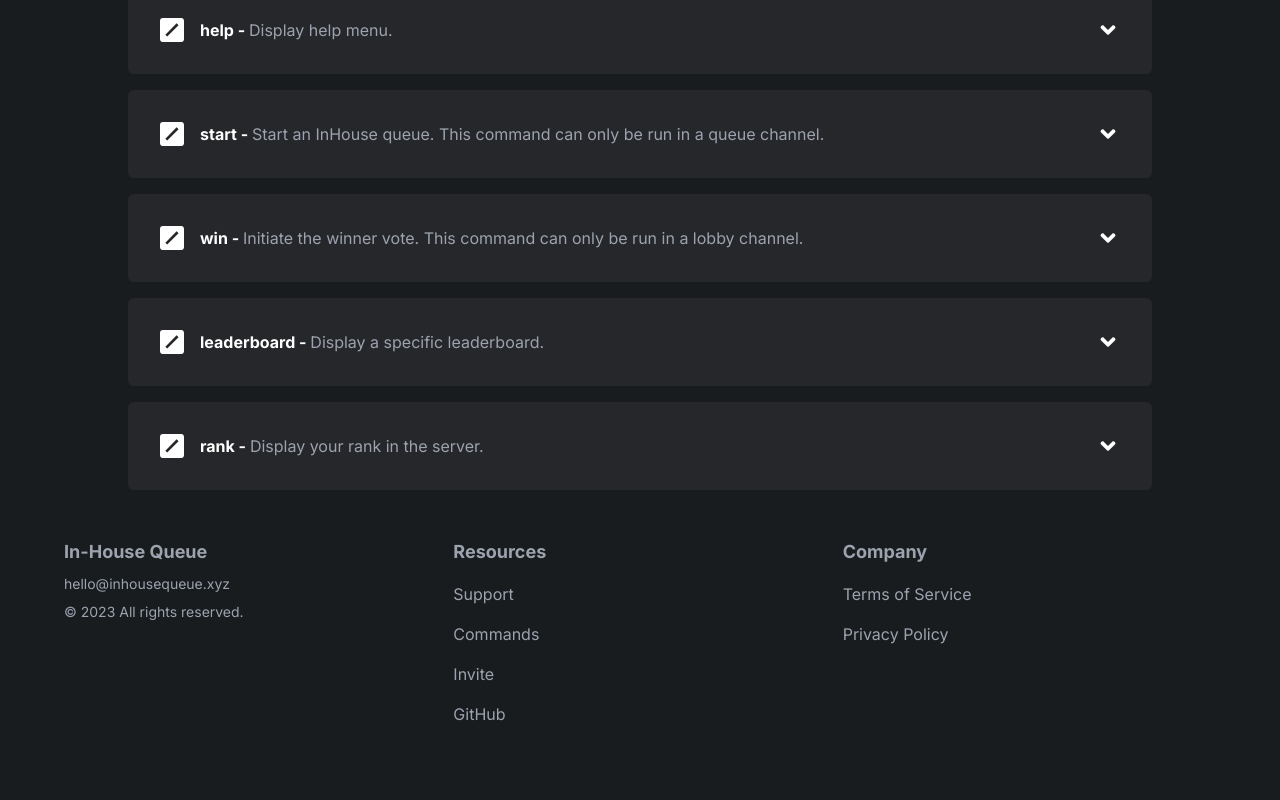
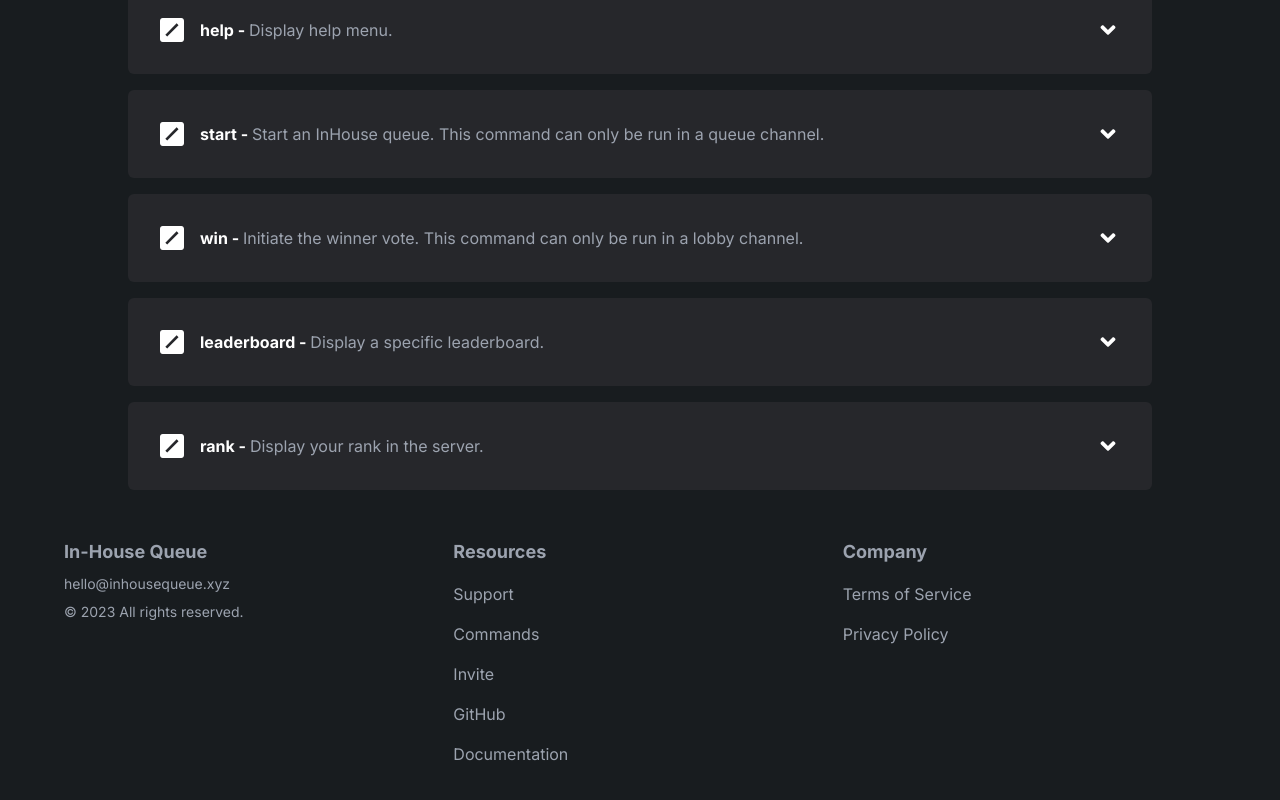
Before and after one commit to ItzDerock/InHouseQueue-site, a Next.js app: page /commands in a window 1280 px wide. Shown: the part 1912-2712 px from the top of the page. Before the commit the page ends 2686 px from the top, so only its background shows below. Built offline with nearby package versions, Linux system fonts and the light colour scheme.

Commit message:
update header

```diff
--- a/src/partials/Footer.tsx
+++ b/src/partials/Footer.tsx
@@ -43,6 +43,11 @@ export default function Footer(props: { withBorder?: boolean }) {
                   GitHub
                 </a>
               </li>
+              <li>
+              <a href="https://docs.inhousequeue.xyz/">
+                Documentation
+              </a>
+             </li>
             </ul>
           </div>
 
--- a/src/partials/Navbar.tsx
+++ b/src/partials/Navbar.tsx
@@ -21,6 +21,10 @@ const links = [
   {
     name: "GitHub",
     href: "https://github.com/HenrySpartGlobal/InHouseQueue"
+  },
+  {
+    name: "Documentation",
+    href: "https://docs.inhousequeue.xyz"
   },
 ]
 
```
